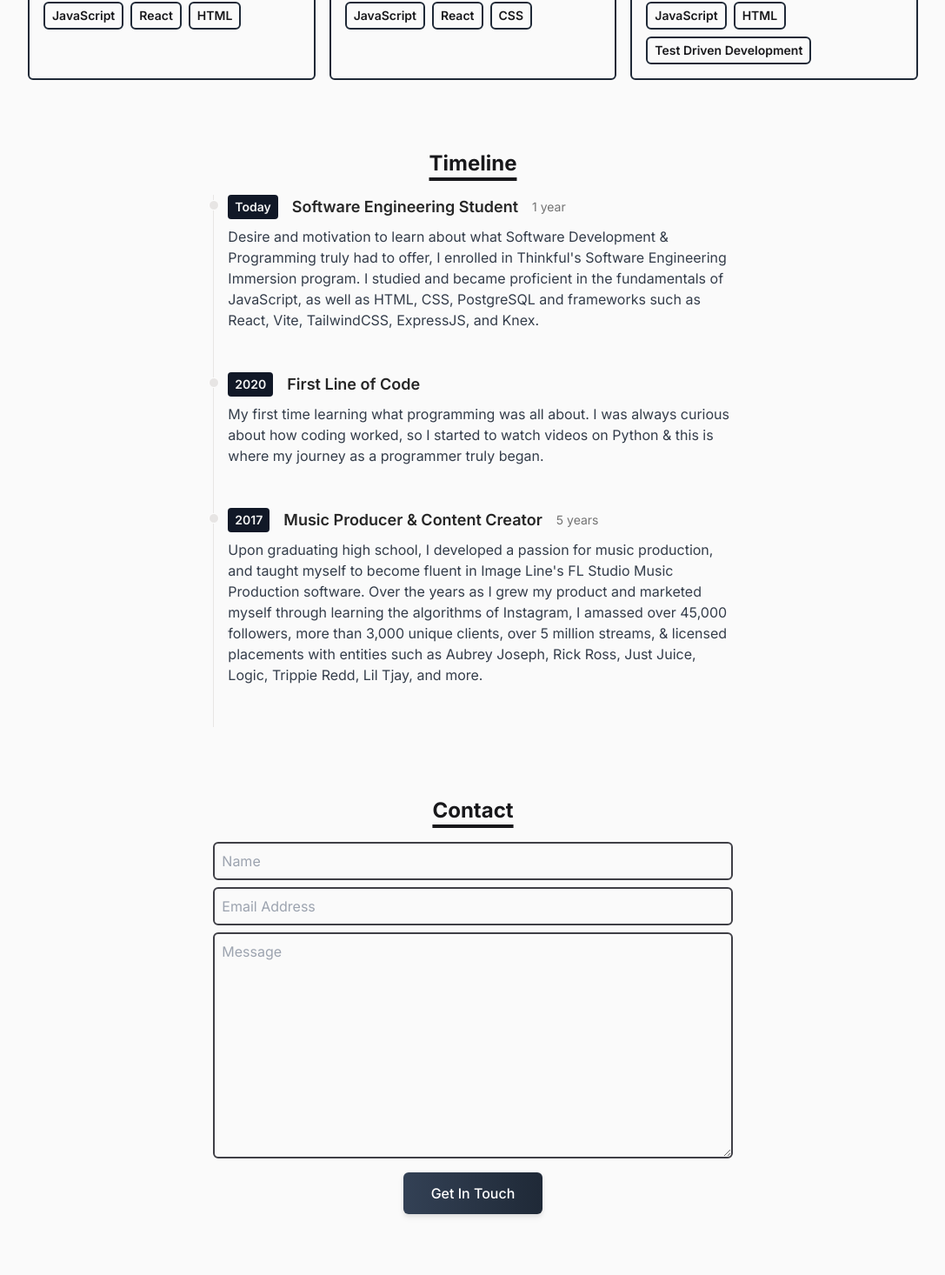
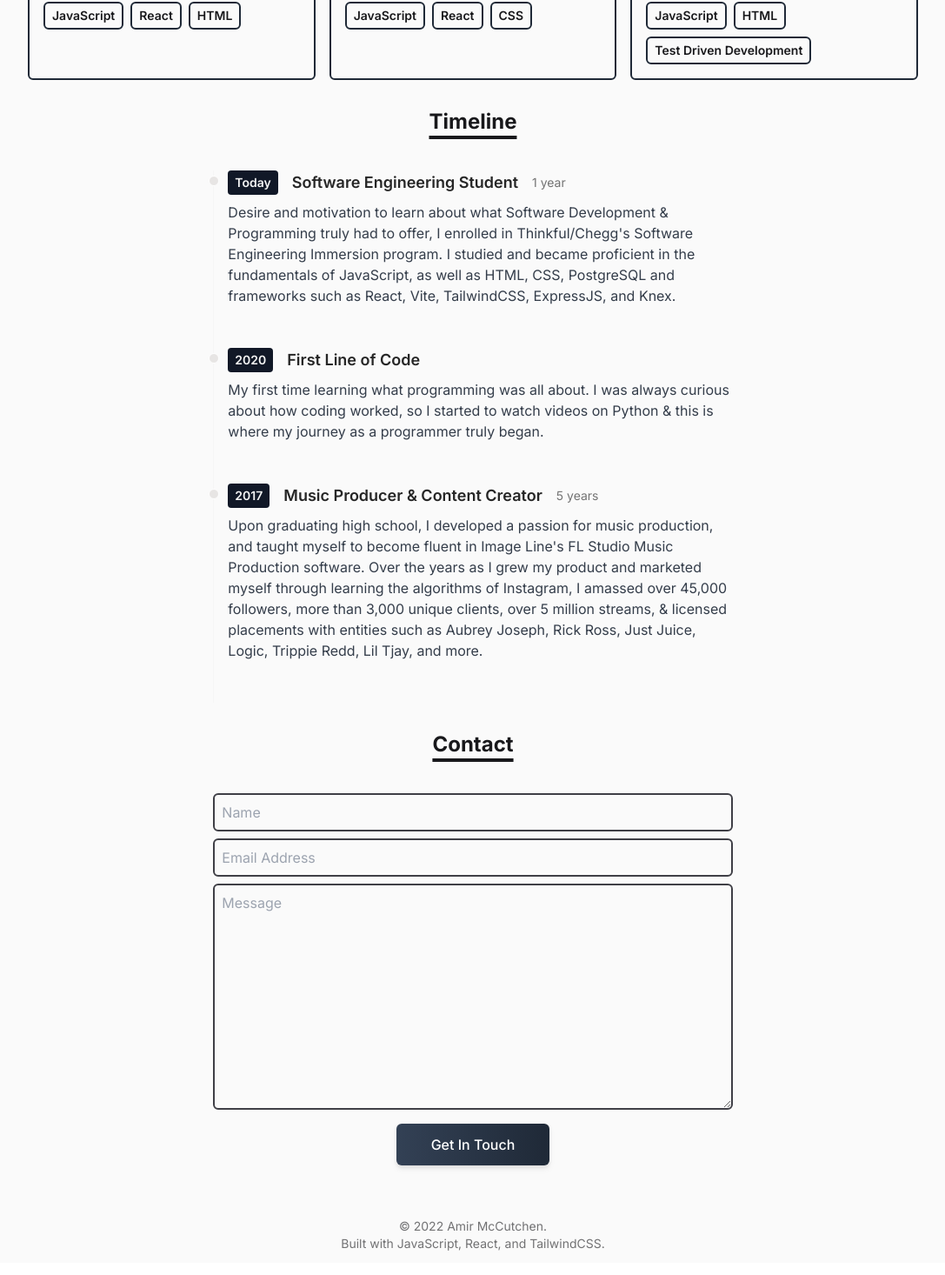
Before and after one commit to amirmccutchen/portfolio-site, a React (Vite) app: page / in a window 1280 px wide. Shown: the part 900-2366 px from the top of the page at 87% size, without its empty margins (96-1183 px from the left). Built offline with nearby package versions, Linux system fonts and the light colour scheme.

Commit message:
miscellaneous code cleaning

```diff
--- a/src/components/Contact.jsx
+++ b/src/components/Contact.jsx
@@ -30,7 +30,7 @@ function Contact() {
                     />
                     <button
                       type = 'bottom'
-                      className = 'text-center place-self-center inline-block px-8 py-3 w-max text-neutral-200 font-medium rounded-md text-white bg-gradient-to-r from-slate-700 to-gray-800 dark:from-gray-900 dark:to-slate-700 drop-shadow-md hover:stroke-white'>
+                      className = 'text-center place-self-center inline-block px-10 py-3 w-max text-neutral-200 font-medium rounded-md text-white bg-gradient-to-r from-slate-700 to-gray-800 dark:from-gray-900 dark:to-slate-700 drop-shadow-md hover:stroke-white'>
                         Get In Touch
                       </button>
                 </form>
--- a/src/components/Footer.jsx
+++ b/src/components/Footer.jsx
@@ -4,13 +4,13 @@ import React from "react";
 
 function Footer() {
     return (
-        <div className = 'py-5 text-center '>
+        <div className = 'py-3 text-center '>
             {/* add social icons here */}
             <p className = 'text-sm mt-2 opacity-60'>
                 &copy; {new Date().getFullYear()} Amir McCutchen. <br /> Built with JavaScript, React, and TailwindCSS.
             </p>
         </div>
-    )
-}
+    );
+};
 
 export default Footer;
--- a/src/components/Introduction.jsx
+++ b/src/components/Introduction.jsx
@@ -14,7 +14,7 @@ function Introduction() {
             />
             <p className = 'text-md max-w-xl mb-6 font-bold'>I am a Full-Stack Software Engineer working to provide modern solutions and create smooth, user-friendly applications. All projects are made to provide a streamlined, effective user experience in code written with an emphasis on cleanliness and legibility. Coming from an entreprenuerial background, I know that ease of use and a streamlined experience within an app is the key to converting a potential client into a frequent one.</p>
         </div>
-    )
-}
+    );
+};
 
 export default Introduction;
--- a/src/components/OccupationItem.jsx
+++ b/src/components/OccupationItem.jsx
@@ -4,7 +4,7 @@ import React from "react";
 
 function OccupationItem({ year, title, duration, details }) {
    return (
-      <ol className= 'flex flex-col md:flex-row relative border-l border-stone-200 dark:border-stone-700 '>
+      <ol className= 'flex flex-col md:flex-row relative border-l border-neutral-100 dark:border-gray-700 '>
          <li className = 'mb-10 ml-4'>
             <div className = 'absolute w-3 h-3 bg-stone-200 rounded-full mt-1.5 -left-1.5 border border-white' />
             <p className= 'flex flex-wrap gap-4 flex-row items-center justify-start text-xs md:text-sm'>
@@ -23,7 +23,7 @@ function OccupationItem({ year, title, duration, details }) {
             </p>
          </li>
       </ol>
-   )
-}
+   );
+};
 
 export default OccupationItem;
--- a/src/components/Occupations.jsx
+++ b/src/components/Occupations.jsx
@@ -7,7 +7,7 @@ import Title from "./Title";
 
 function Occupations() {
     return (
-       <div className="flex flex-col md:flex-row justify-center my-20">
+       <div className="flex flex-col md:flex-row justify-center my-8">
           <div className="w-full md:w-7/12">
             <Title>Timeline</Title>
              {occupations.map(occupation => (
@@ -20,7 +20,7 @@ function Occupations() {
              ))}
           </div>
        </div>
-    )
- }
+    );
+ };
 
 export default Occupations;
--- a/src/components/Portfolio.jsx
+++ b/src/components/Portfolio.jsx
@@ -18,7 +18,7 @@ function Portfolio() {
             ))}
          </div>
       </div>
-   )
-}
+   );
+};
 
 export default Portfolio;
--- a/src/components/ProjectItem.jsx
+++ b/src/components/ProjectItem.jsx
@@ -26,7 +26,7 @@ function ProjectItem({ title, imgUrl, stack, link}) {
           </p>
        </div>
     </a>
- )
-}
+ );
+};
 
 export default ProjectItem;
--- a/src/components/Title.jsx
+++ b/src/components/Title.jsx
@@ -6,10 +6,10 @@ function Title({ children, id }) {
     return (
         <h1
           id = {id && id}
-          className = 'text-2xl font-bold text-zinc-900 dark:text-neutral-100 underline underline-offset-8 decoration-4 mb-5 text-center'>
+          className = 'text-2xl font-bold text-zinc-900 dark:text-neutral-100 underline underline-offset-8 decoration-4 mb-10 text-center'>
             {children}
           </h1>
-    )
-}
+    );
+};
 
 export default Title;
--- a/src/components/data/occupations.jsx
+++ b/src/components/data/occupations.jsx
@@ -6,13 +6,13 @@ export default [
         year: 'Today',
         title: 'Software Engineering Student',
         duration: '1 year',
-        details: "Desire and motivation to learn about what Software Development & Programming truly had to offer, I enrolled in Thinkful's Software Engineering Immersion program. I studied and became proficient in the fundamentals of JavaScript, as well as HTML, CSS, PostgreSQL and frameworks such as React, Vite, TailwindCSS, ExpressJS, and Knex.",
+        details: `Desire and motivation to learn about what Software Development & Programming truly had to offer, I enrolled in Thinkful/Chegg's Software Engineering Immersion program. I studied and became proficient in the fundamentals of JavaScript, as well as HTML, CSS, PostgreSQL and frameworks such as React, Vite, TailwindCSS, ExpressJS, and Knex.`,
     },
     {
         year: '2020',
         title: 'First Line of Code',
         duration: '',
-        details: "My first time learning what programming was all about. I was always curious about how coding worked, so I started to watch videos on Python & this is where my journey as a programmer truly began.",
+        details: `My first time learning what programming was all about. I was always curious about how coding worked, so I started to watch videos on Python & this is where my journey as a programmer truly began.`,
     },
     {
         year: '2017',
@@ -20,4 +20,4 @@ export default [
         duration: '5 years',
         details: `Upon graduating high school, I developed a passion for music production, and taught myself to become fluent in Image Line's FL Studio Music Production software. Over the years as I grew my product and marketed myself through learning the algorithms of Instagram, I amassed over 45,000 followers, more than 3,000 unique clients, over 5 million streams, & licensed placements with entities such as Aubrey Joseph, Rick Ross, Just Juice, Logic, Trippie Redd, Lil Tjay, and more.`,
     },
-]
+];
```
